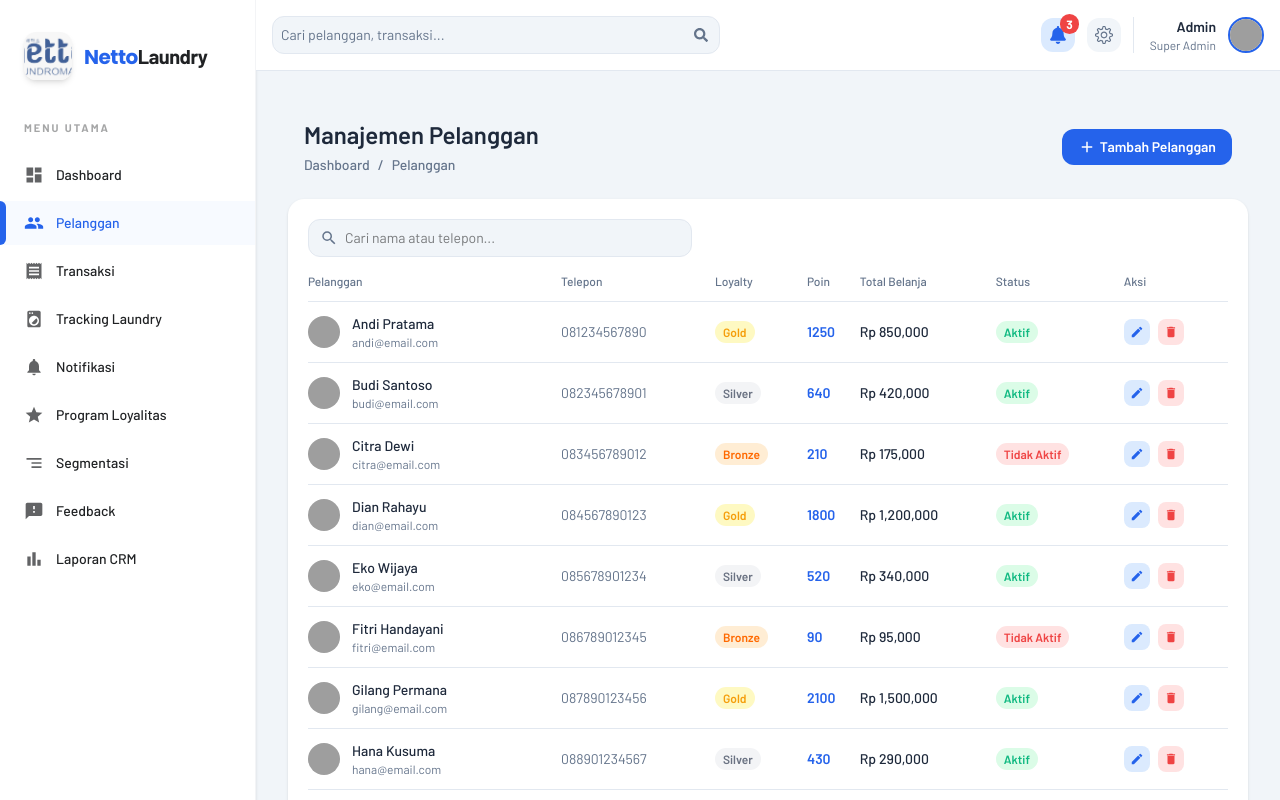
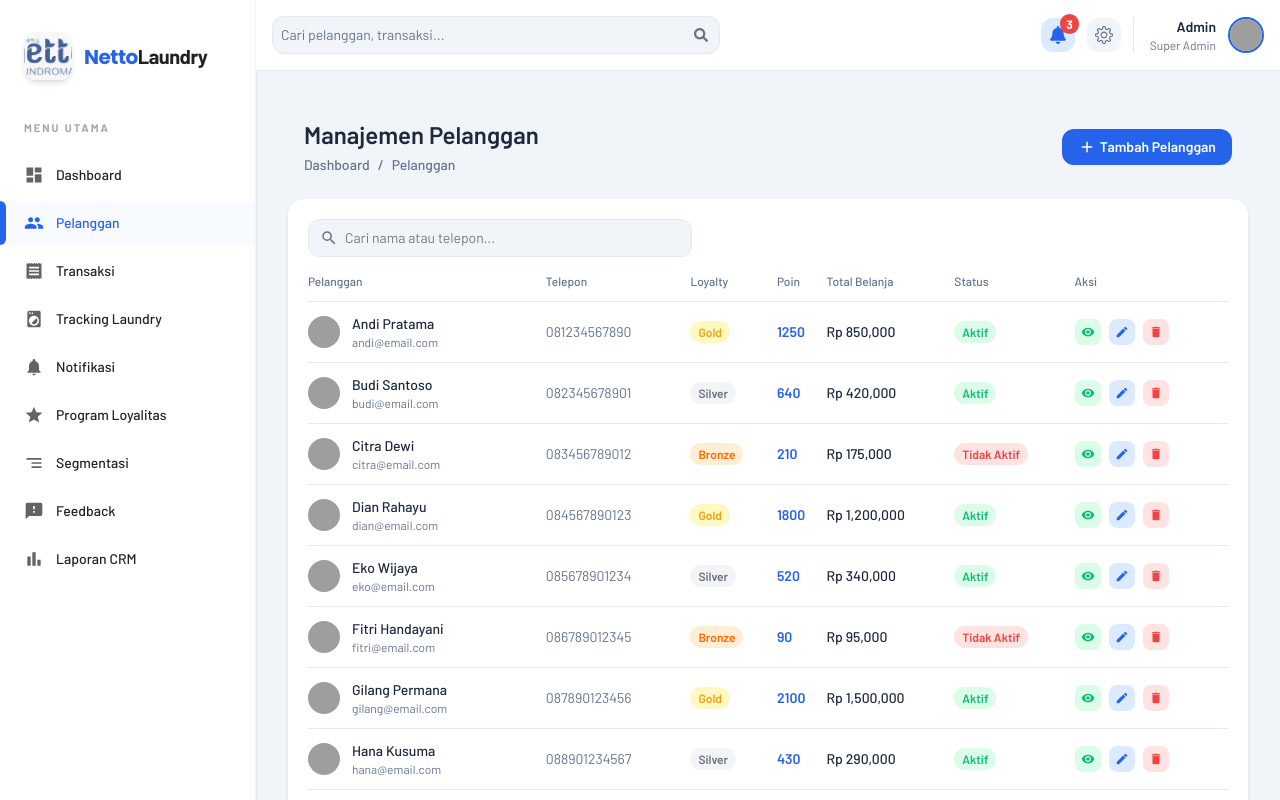
Before and after one commit to bungales/Bunga_PFL, a React (Vite) app: page /customers in a window 1280 px wide. Shown: the top 800 px of the page. Built offline with nearby package versions, Linux system fonts and the light colour scheme; sample sign-in values are in the browser's storage; grey boxes are pictures that could not be loaded.

Commit message:
penambahan icon detail

```diff
--- a/src/pages/Customers.jsx
+++ b/src/pages/Customers.jsx
@@ -2,7 +2,7 @@ import { useState } from "react";
 import { Link } from "react-router-dom";
 import PageHeader from "../components/PageHeader";
 import customersData from "../data/customers.json";
-import { MdSearch, MdAdd, MdEdit, MdDelete, MdClose } from "react-icons/md";
+import { MdSearch, MdAdd, MdEdit, MdDelete, MdClose, MdVisibility } from "react-icons/md";
 
 const loyaltyColor = { Gold: "text-kuning bg-yellow-100", Silver: "text-gray-500 bg-gray-100", Bronze: "text-orange-500 bg-orange-100" };
 const statusColor = { active: "text-hijau bg-green-100", inactive: "text-merah bg-red-100" };
@@ -87,6 +87,7 @@ export default function Customers() {
                   <td className="py-3"><span className={`px-2 py-1 rounded-full text-xs font-semibold ${statusColor[c.status]}`}>{c.status === "active" ? "Aktif" : "Tidak Aktif"}</span></td>
                   <td className="py-3">
                     <div className="flex space-x-2">
+                      <Link to={`/customers/${c.id}`} className="p-1.5 bg-green-100 text-hijau rounded-lg hover:bg-green-200 transition" title="Lihat Detail"><MdVisibility /></Link>
                       <button onClick={() => openEdit(c)} className="p-1.5 bg-primary-light text-primary rounded-lg hover:bg-blue-200 transition"><MdEdit /></button>
                       <button onClick={() => handleDelete(c.id)} className="p-1.5 bg-red-100 text-merah rounded-lg hover:bg-red-200 transition"><MdDelete /></button>
                     </div>
```
